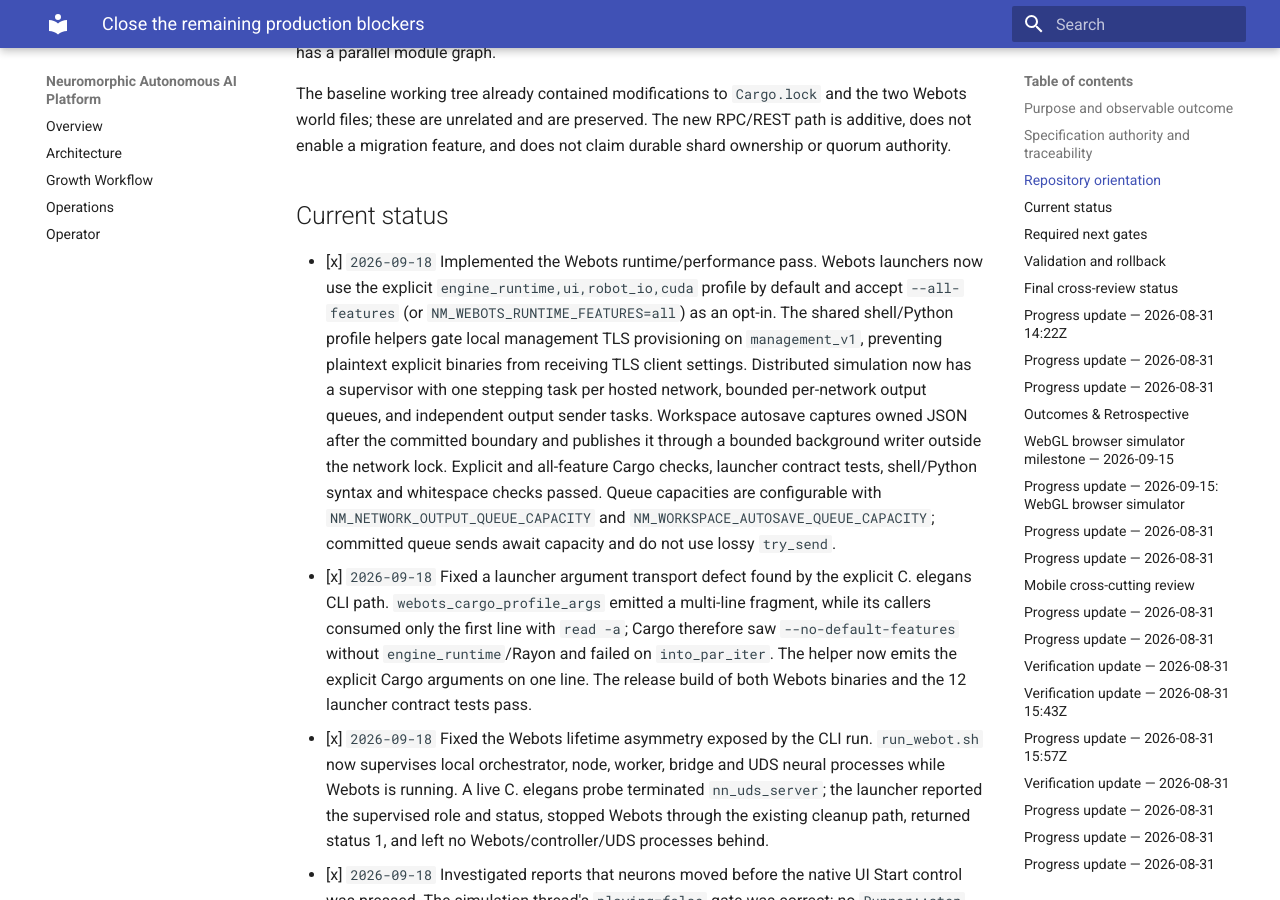
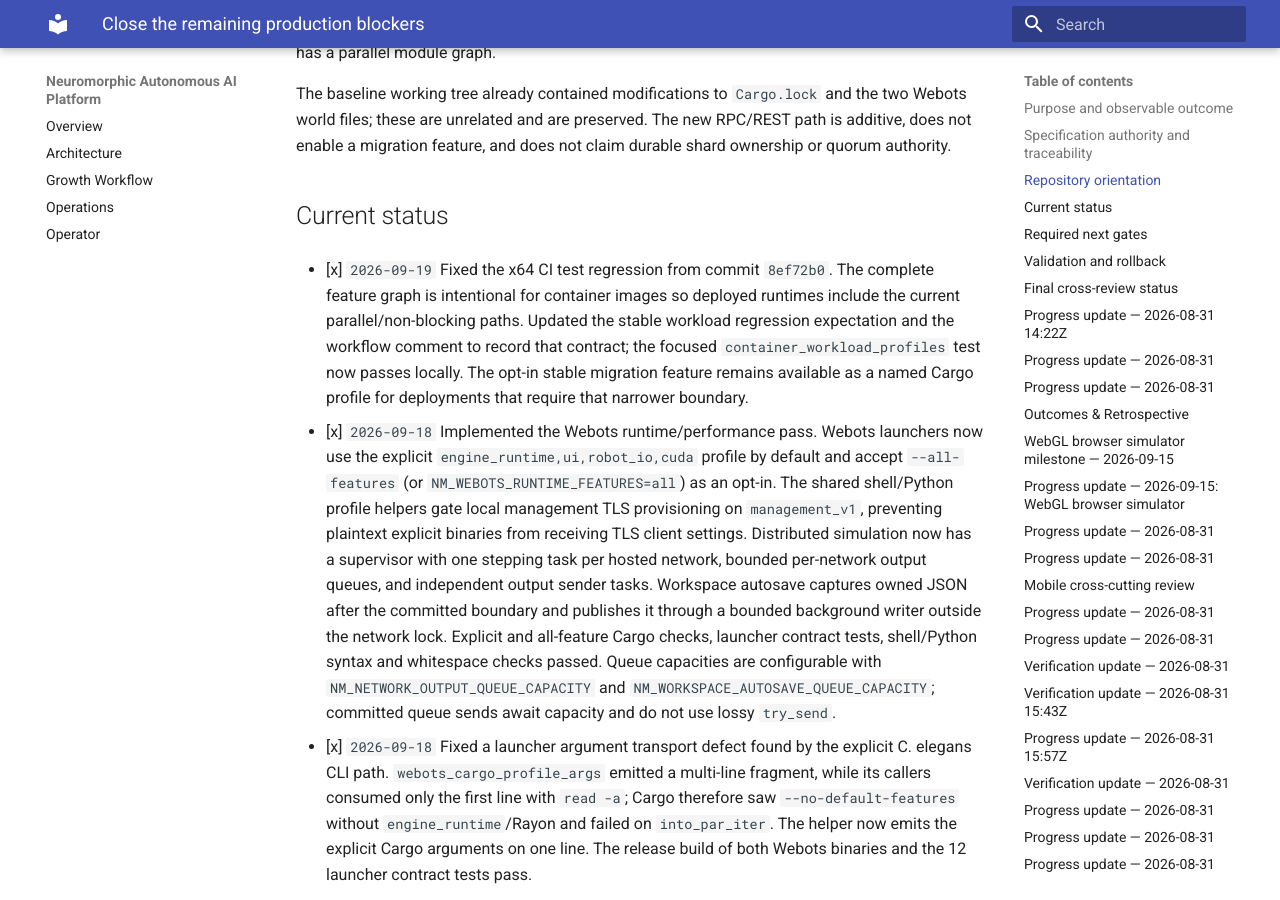
Before and after one commit to neuralmimicry/aarnn_rust, an MkDocs documentation site: the page built from docs/execplans/active-production-cross-review.md, in a window 1280 px wide and 900 px high, scrolled down 899 px. Built offline with MkDocs 1.6.1 and Material for MkDocs 9.7.7, drawn with Linux system fonts in a browser that asks for light colours.

Commit message:
Fix all-features container profile CI expectation

```diff
--- a/docs/execplans/active-production-cross-review.md
+++ b/docs/execplans/active-production-cross-review.md
@@ -38,6 +38,14 @@ RPC/REST path is additive, does not enable a migration feature, and does not
 claim durable shard ownership or quorum authority.
 
 ## Current status
+
+- [x] `2026-09-19` Fixed the x64 CI test regression from commit `8ef72b0`.
+  The complete feature graph is intentional for container images so deployed
+  runtimes include the current parallel/non-blocking paths. Updated the
+  stable workload regression expectation and the workflow comment to record
+  that contract; the focused `container_workload_profiles` test now passes
+  locally. The opt-in stable migration feature remains available as a named
+  Cargo profile for deployments that require that narrower boundary.
 
 - [x] `2026-09-18` Implemented the Webots runtime/performance pass. Webots
   launchers now use the explicit `engine_runtime,ui,robot_io,cuda` profile by
```
Also changed, not shown: 2 other files.
